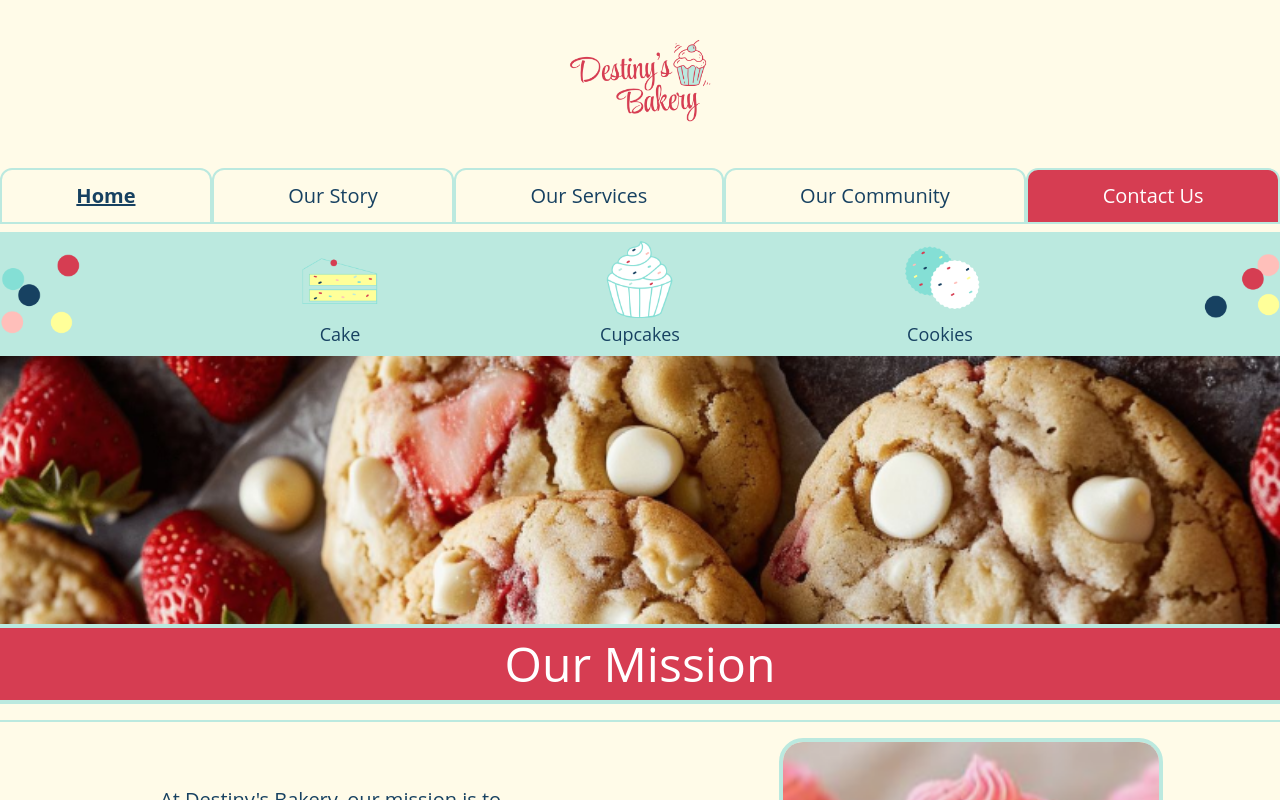
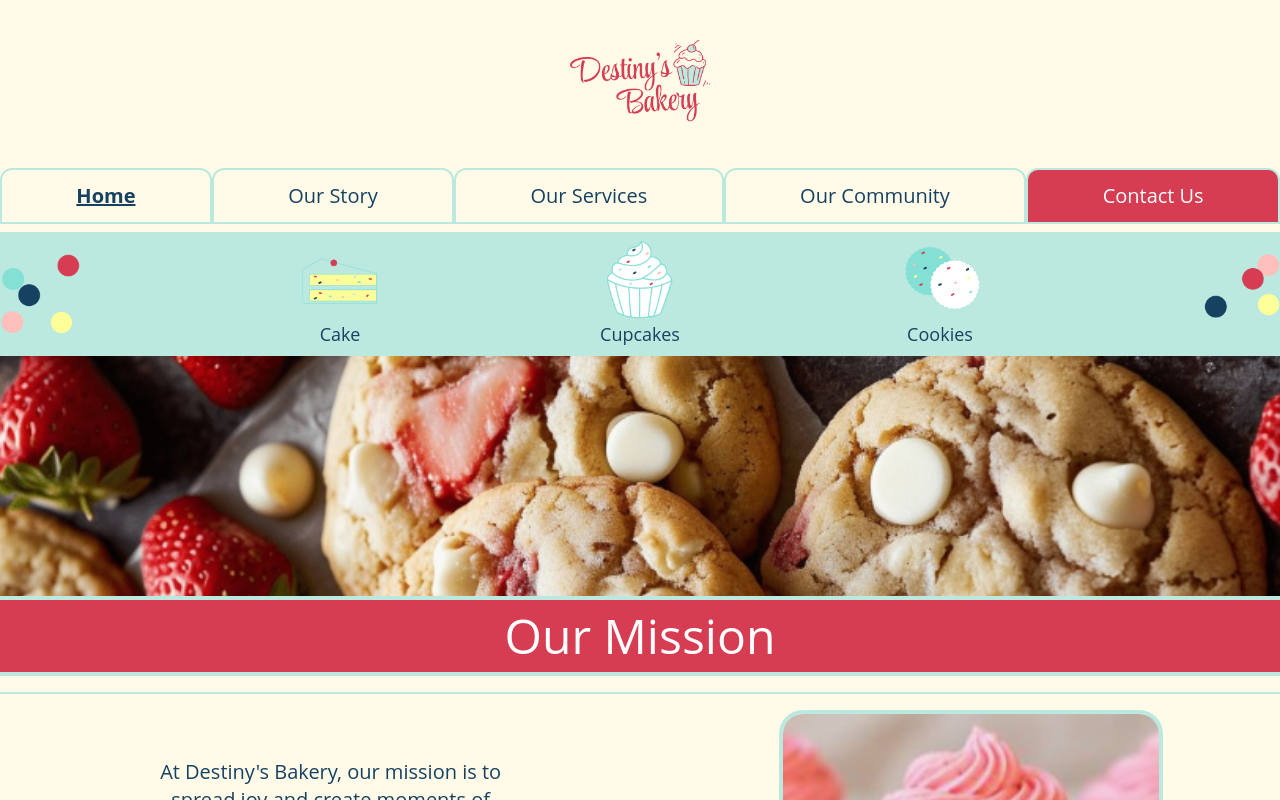
Before and after one commit to Shandea/destinys, a React (Create React App) app: page / in a window 1280 px wide. Shown: the top 800 px of the page. Built offline with nearby package versions, Linux system fonts and the light colour scheme.

Commit message:
completed Banner.jsx per requirements in ticket

```diff
--- /dev/null
+++ b/src/Views/Components/Banner.jsx
@@ -0,0 +1,11 @@
+const Banner = ({ src, alt }) => {
+  return (
+    <>
+      <div className="w-full xs:h-32 md:h-40 lg:h-60 xl:h-80">
+        <img src={src} alt={alt} className="h-full w-full object-cover" />
+      </div>
+    </>
+  );
+};
+
+export default Banner;
--- a/src/Views/Pages/Home.jsx
+++ b/src/Views/Pages/Home.jsx
@@ -1,9 +1,11 @@
+import Banner from "../Components/Banner";
 import Title from "../Components/Title";
 import Blurb from "../Components/Blurb";
 import Image from "../Components/Image";
 import cookies from "../../Assets/Images/CookieWhiteChocolateSideWays.png";
 import cupCakePink from "../../Assets/Images/CupcakePink.png";
 import cupCakeSprinkles from "../../Assets/Images/CupcakeSprinkles.png";
+
 const missionBlurbText =
   "At Destiny's Bakery, our mission is to spread joy and create moments of happiness through our love for baking. We are committed to making every treat a delightful experience while giving back to the community by donating to our neighborhood and helping raise funds for those in need.";
 const visionBlurbText =
@@ -11,12 +13,7 @@ const visionBlurbText =
 const Home = () => {
   return (
     <>
-      <img
-        src={cookies}
-        alt="white choclate strawberry cookies"
-        className="h-full w-full object-contain"
-      />
-
+      <Banner src={cookies} alt="white choclate strawberry cookies" />
       <div>
         <Title text="Our Mission" />
         <div className="flex flex-col md:flex-row justify-around items-center my-4 py-4 border-accentAqua border-y-2">
@@ -35,7 +32,7 @@ const Home = () => {
           <div className="h-72 w-72 md:h-80 md:w-96">
             <Image
               src={cupCakeSprinkles}
-              alt="pink and brown cupcake with sprinkles"
+              alt="white and brown cupcake with sprinkles"
             />
           </div>
           <div className="h-auto md:w-1/3">
```
